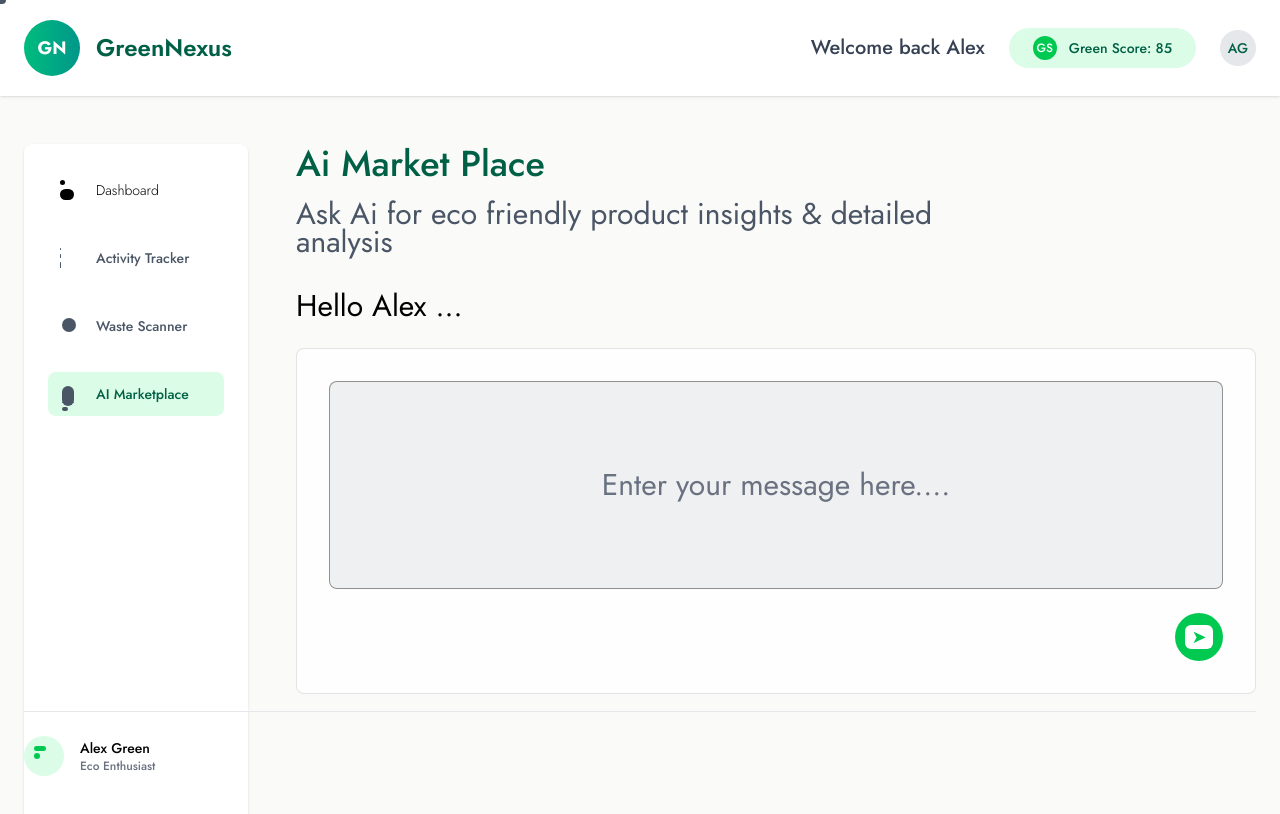
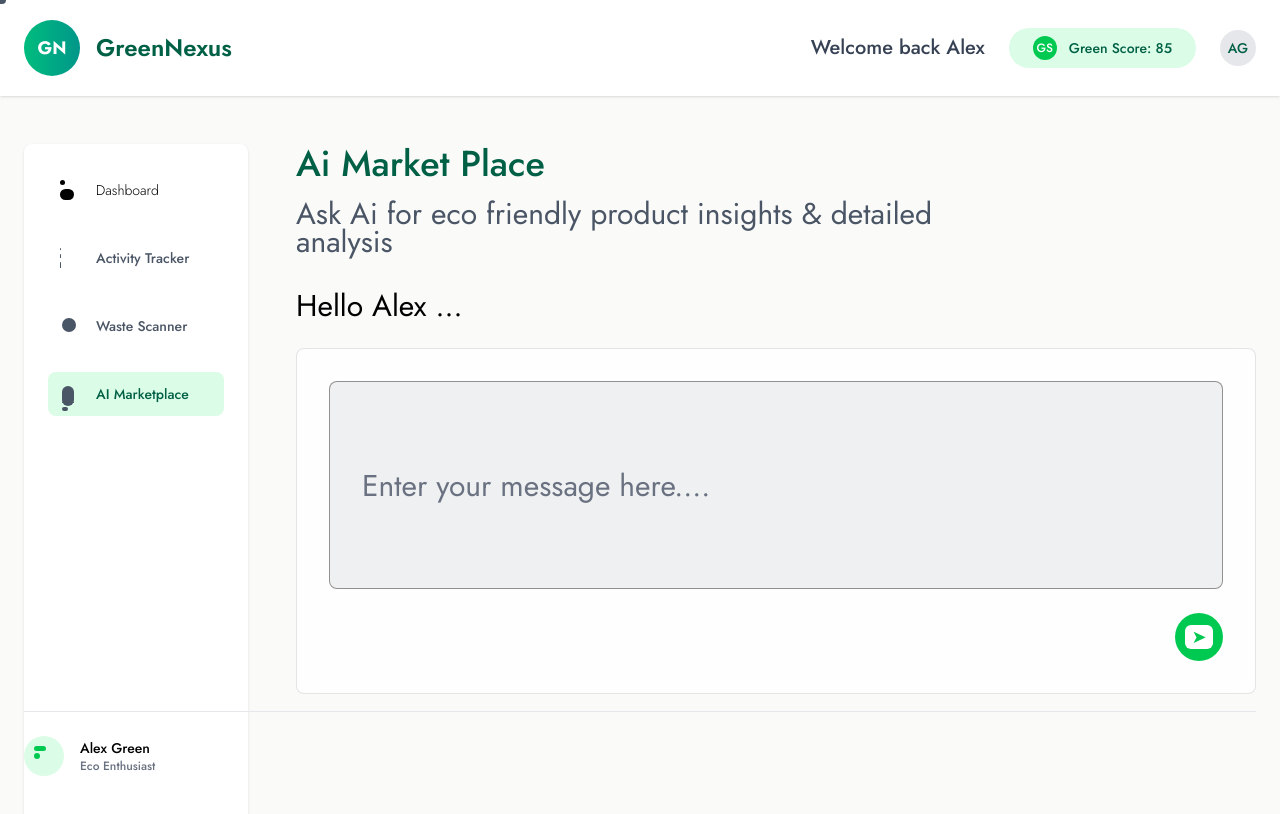
Before and after one commit to WillyKyeni3/Green-Nexus, a Next.js app in the folder client/: page /marketplace in a window 1280 px wide. Shown: the top 814 px of the page. Built offline with nearby package versions, Linux system fonts and the light colour scheme.

Commit message:
feat(marketplace): add message input box

```diff
--- a/client/src/app/marketplace/page.js
+++ b/client/src/app/marketplace/page.js
@@ -111,9 +111,11 @@ export default function MarketplacePage() {
 
             <div className="bg-white/80 backdrop-blur-sm rounded-lg border border-black/10 p-8">
               <div className="bg-gray-500/10 rounded-lg border border-black/40 p-8 h-52 flex items-center justify-center">
-                <div className="text-gray-500 text-3xl font-normal max-w-4xl text-center">
-                  Enter your message here....
-                </div>
+                <input
+                  type="text"
+                  placeholder="Enter your message here...."
+                  className="w-full h-full bg-transparent text-gray-500 text-3xl font-normal focus:outline-none placeholder-gray-500"
+                />
               </div>
 
               <div className="flex justify-end mt-6">
@@ -129,5 +131,4 @@ export default function MarketplacePage() {
       </div>
     </div>
   );
-
 }
```
